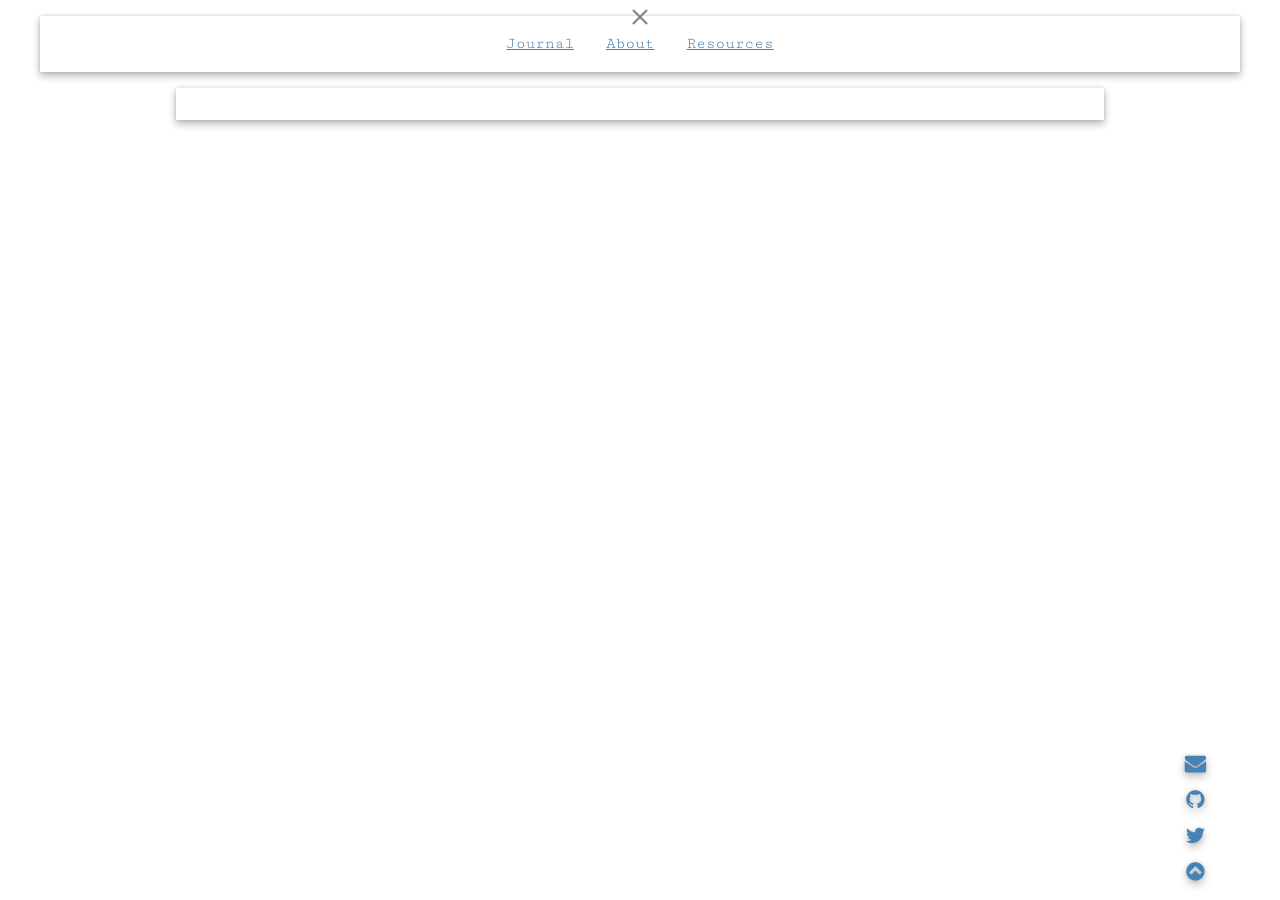
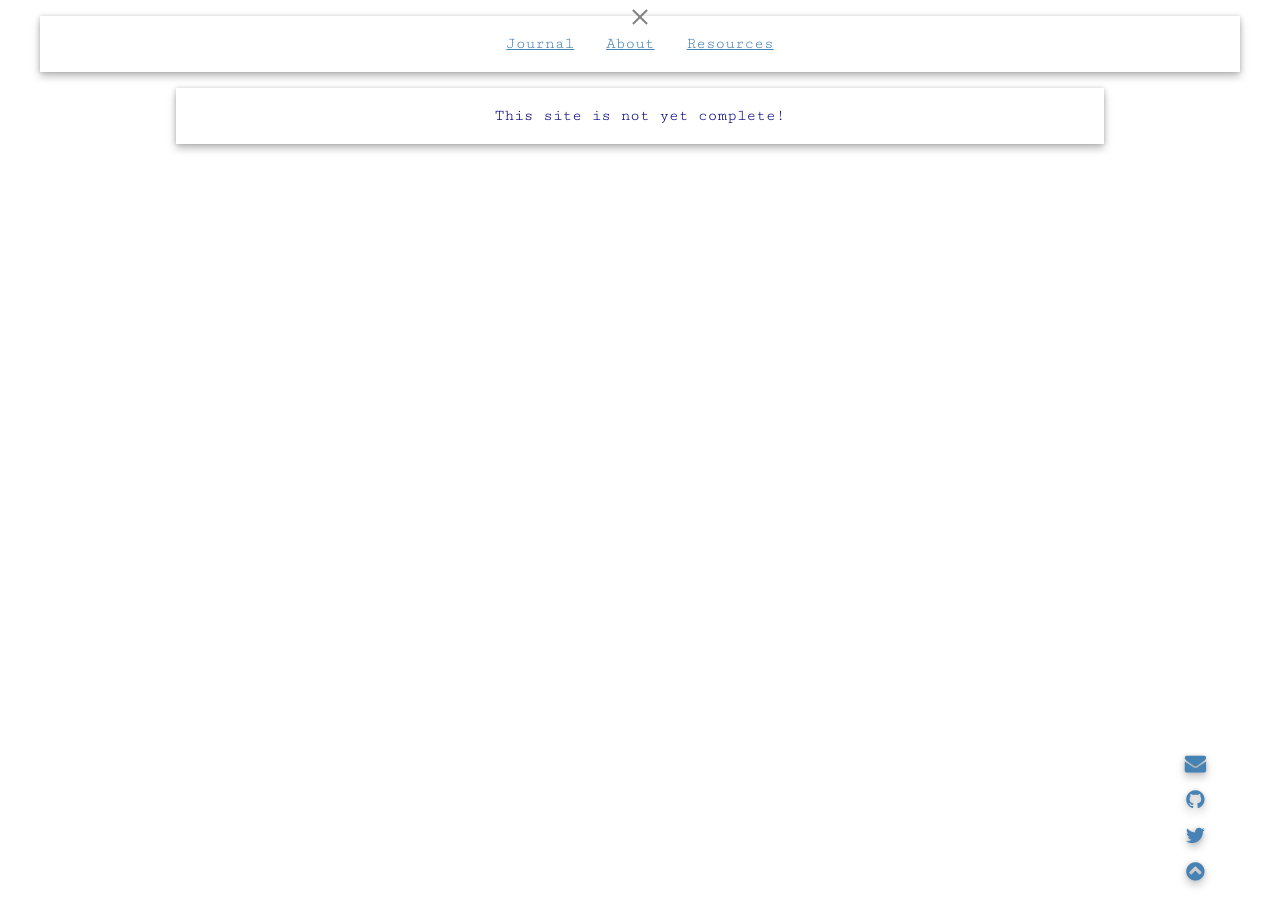
Before and after one commit to kbejko/kbejko.github.io, a Jekyll site: the page built from index.html, in a window 1280 px wide and 900 px high. Built offline with Jekyll 4.4.1, drawn with Linux system fonts in a browser that asks for light colours; nearby versions of some CDN libraries.

Commit message:
Add not complete message to index

```diff
--- a/index.html
+++ b/index.html
@@ -1,3 +1,5 @@
 ---
 layout: default
 ---
+
+<h1>This site is not yet complete!</h1>
```
